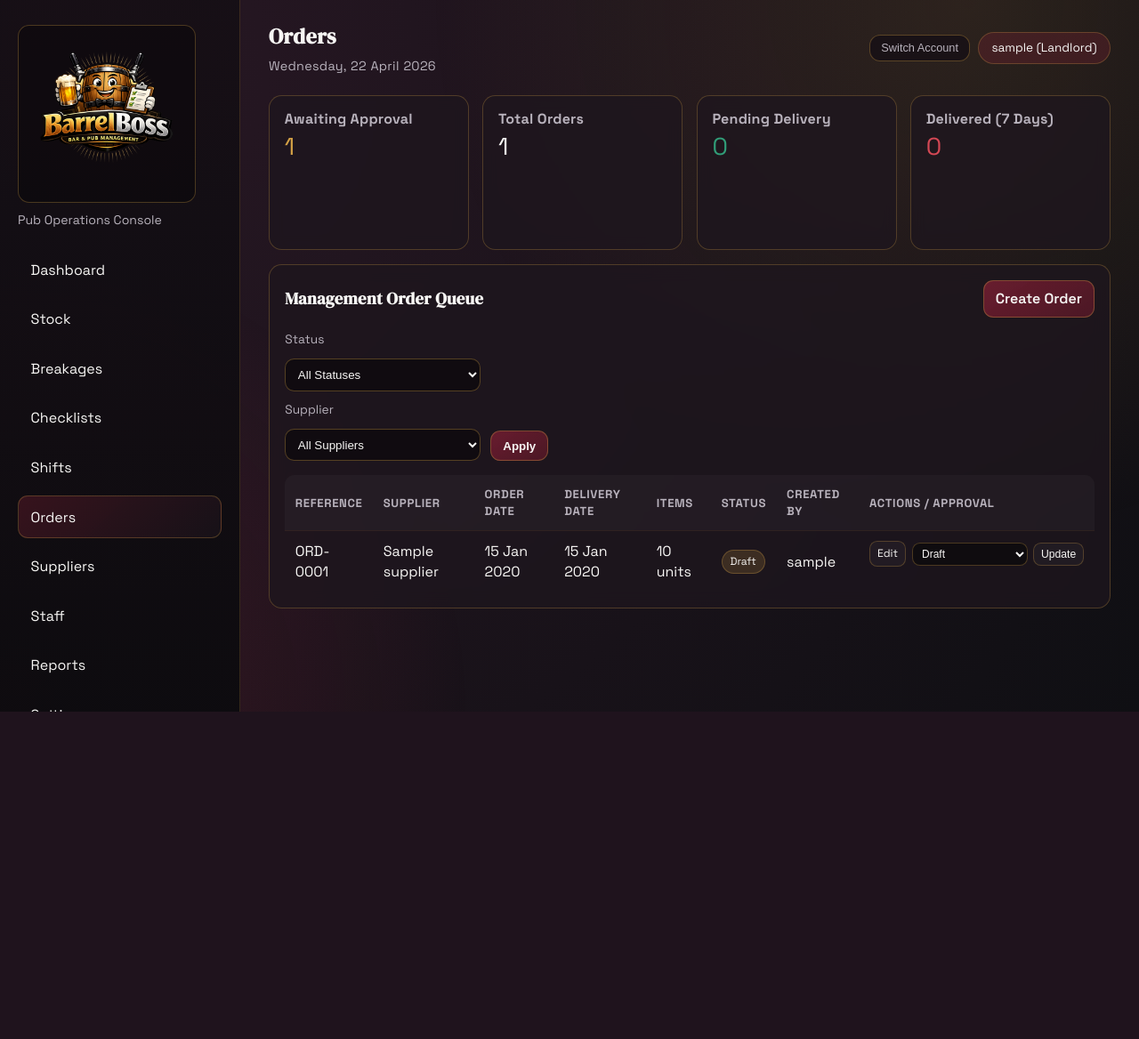
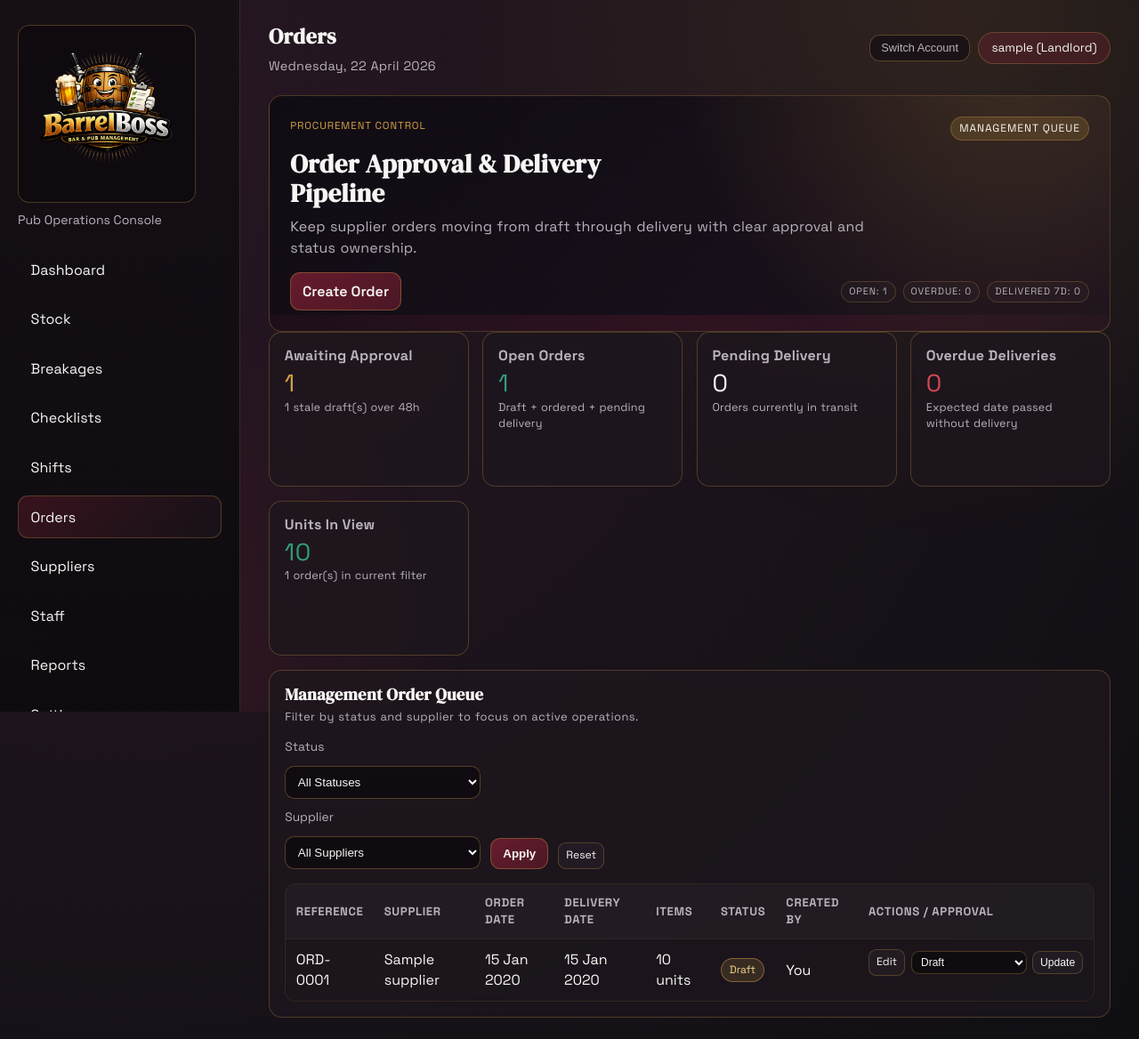
Before and after one commit to McauleeMaddison/BarrelBoss, a Django app: page /orders/ in a window 1280 px wide. Shown: the whole page at 89% size. Before the commit the page ends 800 px from the top, so only its background shows below. Run offline with Django 4.2, Linux system fonts and the light colour scheme; a user stored in the database is signed in; tables that the repository leaves empty hold one stand-in row (values such as "Sample post").

Commit message:
Polish orders and shifts with executive workflow UI

```diff
--- a/apps/orders/views.py
+++ b/apps/orders/views.py
@@ -14,10 +14,25 @@ from .models import Order
 
 
 def _order_context_base(
-    orders_qs, *, request_user_id, selected_status, selected_supplier, management_view
+    display_qs,
+    *,
+    metrics_qs,
+    request_user_id,
+    selected_status,
+    selected_supplier,
+    management_view,
 ):
-    orders = list(orders_qs)
+    orders = list(display_qs)
     week_start = timezone.localdate() - timedelta(days=7)
+    today = timezone.localdate()
+
+    status_badge_classes = {
+        Order.Status.DRAFT: "badge-status-draft",
+        Order.Status.ORDERED: "badge-status-ordered",
+        Order.Status.PENDING_DELIVERY: "badge-status-pending",
+        Order.Status.DELIVERED: "badge-status-delivered",
+        Order.Status.CANCELLED: "badge-status-cancelled",
+    }
 
     for order in orders:
         order.can_staff_edit = (
@@ -26,13 +41,43 @@ def _order_context_base(
             and order.created_by_id == request_user_id
             and order.status == Order.Status.DRAFT
         )
+        order.status_badge_class = status_badge_classes.get(order.status, "")
+        order.total_units_display = order.total_units or 0
+        order.created_by_display = (
+            "You"
+            if order.created_by_id and order.created_by_id == request_user_id
+            else (order.created_by.username if order.created_by else "-")
+        )
+
+    draft_count = metrics_qs.filter(status=Order.Status.DRAFT).count()
+    ordered_count = metrics_qs.filter(status=Order.Status.ORDERED).count()
+    pending_count = metrics_qs.filter(status=Order.Status.PENDING_DELIVERY).count()
+    delivered_count = metrics_qs.filter(status=Order.Status.DELIVERED).count()
+    cancelled_count = metrics_qs.filter(status=Order.Status.CANCELLED).count()
+    open_order_count = draft_count + ordered_count + pending_count
+    overdue_delivery_count = metrics_qs.filter(
+        delivery_date__lt=today,
+        status__in=[Order.Status.ORDERED, Order.Status.PENDING_DELIVERY],
+    ).count()
+    stale_draft_count = metrics_qs.filter(
+        status=Order.Status.DRAFT,
+        created_at__date__lte=today - timedelta(days=2),
+    ).count()
+    total_units_in_view = sum(order.total_units_display for order in orders)
 
     return {
         "orders": orders,
         "order_count": len(orders),
-        "awaiting_approval_count": orders_qs.filter(status=Order.Status.DRAFT).count(),
-        "pending_count": orders_qs.filter(status=Order.Status.PENDING_DELIVERY).count(),
-        "delivered_recent_count": orders_qs.filter(
+        "awaiting_approval_count": draft_count,
+        "pending_count": pending_count,
+        "ordered_count": ordered_count,
+        "delivered_count": delivered_count,
+        "cancelled_count": cancelled_count,
+        "open_order_count": open_order_count,
+        "overdue_delivery_count": overdue_delivery_count,
+        "stale_draft_count": stale_draft_count,
+        "total_units_in_view": total_units_in_view,
+        "delivered_recent_count": metrics_qs.filter(
             status=Order.Status.DELIVERED,
             updated_at__date__gte=week_start,
         ).count(),
@@ -50,25 +95,28 @@ def list_orders(request):
     selected_supplier = request.GET.get("supplier", "")
     management_view = is_management(request.user)
 
-    orders_qs = (
+    visible_qs = (
         Order.objects.select_related("supplier", "created_by")
-        .annotate(total_lines=Count("items"), total_units=Sum("items__quantity"))
         .all()
     )
 
     if not management_view:
-        orders_qs = orders_qs.filter(created_by=request.user)
+        visible_qs = visible_qs.filter(created_by=request.user)
+
+    metrics_qs = visible_qs
+    display_qs = visible_qs.annotate(total_lines=Count("items"), total_units=Sum("items__quantity"))
 
     if selected_status and selected_status in Order.Status.values:
-        orders_qs = orders_qs.filter(status=selected_status)
+        display_qs = display_qs.filter(status=selected_status)
 
     if selected_supplier.isdigit():
-        orders_qs = orders_qs.filter(supplier_id=int(selected_supplier))
+        display_qs = display_qs.filter(supplier_id=int(selected_supplier))
 
-    orders_qs = orders_qs.order_by("-created_at")
+    display_qs = display_qs.order_by("-created_at")
 
     context = _order_context_base(
-        orders_qs,
+        display_qs,
+        metrics_qs=metrics_qs,
         request_user_id=request.user.id,
         selected_status=selected_status,
         selected_supplier=selected_supplier,
--- a/static/css/app.css
+++ b/static/css/app.css
@@ -1276,6 +1276,40 @@ tbody tr {
     font-size: 0.75rem;
     background: rgba(212, 161, 70, 0.18);
     border: 1px solid rgba(212, 161, 70, 0.3);
+}
+
+.badge-status-draft {
+    color: #f6d58d;
+    border-color: rgba(212, 161, 70, 0.48);
+    background: rgba(212, 161, 70, 0.16);
+}
+
+.badge-status-ordered {
+    color: #9bc0ff;
+    border-color: rgba(88, 129, 255, 0.45);
+    background: rgba(88, 129, 255, 0.14);
+}
+
+.badge-status-pending {
+    color: #f2c278;
+    border-color: rgba(210, 132, 52, 0.45);
+    background: rgba(210, 132, 52, 0.16);
+}
+
+.badge-status-delivered {
+    color: #7ad7ae;
+    border-color: rgba(49, 157, 120, 0.48);
+    background: rgba(49, 157, 120, 0.16);
+}
+
+.badge-status-cancelled {
+    color: #ff9ba6;
+    border-color: rgba(212, 72, 85, 0.5);
+    background: rgba(212, 72, 85, 0.16);
+}
+
+.orders-hero .dashboard-controls {
+    gap: 0.5rem;
 }
 
 .login-page {
--- a/templates/orders/list.html
+++ b/templates/orders/list.html
@@ -4,29 +4,63 @@
 {% block page_title %}Orders{% endblock %}
 
 {% block content %}
+<section class="panel portal-hero orders-hero">
+    <div class="portal-hero-head">
+        <p class="kicker">{% if management_view %}Procurement Control{% else %}Stock Requests{% endif %}</p>
+        <span class="badge portal-badge">{% if management_view %}Management Queue{% else %}Staff Queue{% endif %}</span>
+    </div>
+    <h3 class="portal-hero-title">{% if management_view %}Order Approval & Delivery Pipeline{% else %}My Order Requests & Delivery Tracking{% endif %}</h3>
+    <p class="portal-hero-copy">
+        {% if management_view %}
+        Keep supplier orders moving from draft through delivery with clear approval and status ownership.
+        {% else %}
+        Submit stock requests quickly, monitor status changes, and track what is due on site.
+        {% endif %}
+    </p>
+    <div class="report-toolbar">
+        <a class="action-btn action-link" href="{% url 'orders:add' %}">{% if management_view %}Create Order{% else %}Create Request{% endif %}</a>
+        <div class="dashboard-controls">
+            <span class="panel-header-meta">Open: {{ open_order_count }}</span>
+            <span class="panel-header-meta">Overdue: {{ overdue_delivery_count }}</span>
+            <span class="panel-header-meta">Delivered 7d: {{ delivered_recent_count }}</span>
+        </div>
+    </div>
+</section>
+
 <section class="metric-grid">
     <article class="metric-card warn">
         <h3>{% if management_view %}Awaiting Approval{% else %}My Draft Requests{% endif %}</h3>
         <p>{{ awaiting_approval_count }}</p>
+        <span class="metric-note">{{ stale_draft_count }} stale draft(s) over 48h</span>
+    </article>
+    <article class="metric-card ok">
+        <h3>Open Orders</h3>
+        <p>{{ open_order_count }}</p>
+        <span class="metric-note">Draft + ordered + pending delivery</span>
     </article>
     <article class="metric-card neutral">
-        <h3>Total Orders</h3>
-        <p>{{ order_count }}</p>
+        <h3>Pending Delivery</h3>
+        <p>{{ pending_count }}</p>
+        <span class="metric-note">Orders currently in transit</span>
+    </article>
+    <article class="metric-card alert">
+        <h3>Overdue Deliveries</h3>
+        <p>{{ overdue_delivery_count }}</p>
+        <span class="metric-note">Expected date passed without delivery</span>
     </article>
     <article class="metric-card ok">
-        <h3>Pending Delivery</h3>
-        <p>{{ pending_count }}</p>
-    </article>
-    <article class="metric-card alert">
-        <h3>Delivered (7 Days)</h3>
-        <p>{{ delivered_recent_count }}</p>
+        <h3>Units In View</h3>
+        <p>{{ total_units_in_view }}</p>
+        <span class="metric-note">{{ order_count }} order(s) in current filter</span>
     </article>
 </section>
 
 <section class="panel">
     <div class="panel-header">
+        <div>
             <h3>{% if management_view %}Management Order Queue{% else %}My Stock Order Requests{% endif %}</h3>
-        <a class="action-btn action-link" href="{% url 'orders:add' %}">{% if management_view %}Create Order{% else %}Create Request{% endif %}</a>
+            <p class="panel-subtitle">Filter by status and supplier to focus on active operations.</p>
+        </div>
     </div>
 
     <form method="get" class="stock-filter-form">
@@ -47,9 +81,11 @@
         </select>
 
         <button class="action-btn" type="submit">Apply</button>
+        <a class="table-action" href="{% url 'orders:list' %}">Reset</a>
     </form>
 
     {% if orders %}
+    <div class="report-table-wrap">
         <table>
             <thead>
                 <tr>
@@ -70,11 +106,11 @@
                     <td>{{ order.supplier.name }}</td>
                     <td>{{ order.order_date }}</td>
                     <td>{{ order.delivery_date|default:'-' }}</td>
-                <td>{{ order.total_units|default:0 }} units</td>
+                    <td>{{ order.total_units_display }} units</td>
                     <td>
-                    <span class="badge">{{ order.get_status_display }}</span>
+                        <span class="badge {{ order.status_badge_class }}">{{ order.get_status_display }}</span>
                     </td>
-                <td>{{ order.created_by.username|default:'-' }}</td>
+                    <td>{{ order.created_by_display }}</td>
                     <td class="stock-actions-cell">
                         {% if management_view %}
                         <a class="table-action" href="{% url 'orders:edit' order.pk %}">Edit</a>
@@ -90,13 +126,14 @@
                         {% elif order.can_staff_edit %}
                         <a class="table-action" href="{% url 'orders:edit' order.pk %}">Edit Draft</a>
                         {% else %}
-                    <span class="table-action">-</span>
+                        <span class="table-action">View Only</span>
                         {% endif %}
                     </td>
                 </tr>
                 {% endfor %}
             </tbody>
         </table>
+    </div>
     {% else %}
     <p class="empty-state">No orders match this filter yet.</p>
     {% endif %}
```
Also changed, not shown: templates/shifts/list.html (+31 -1 lines). Lines whose indentation alone changed are shown as unchanged.
